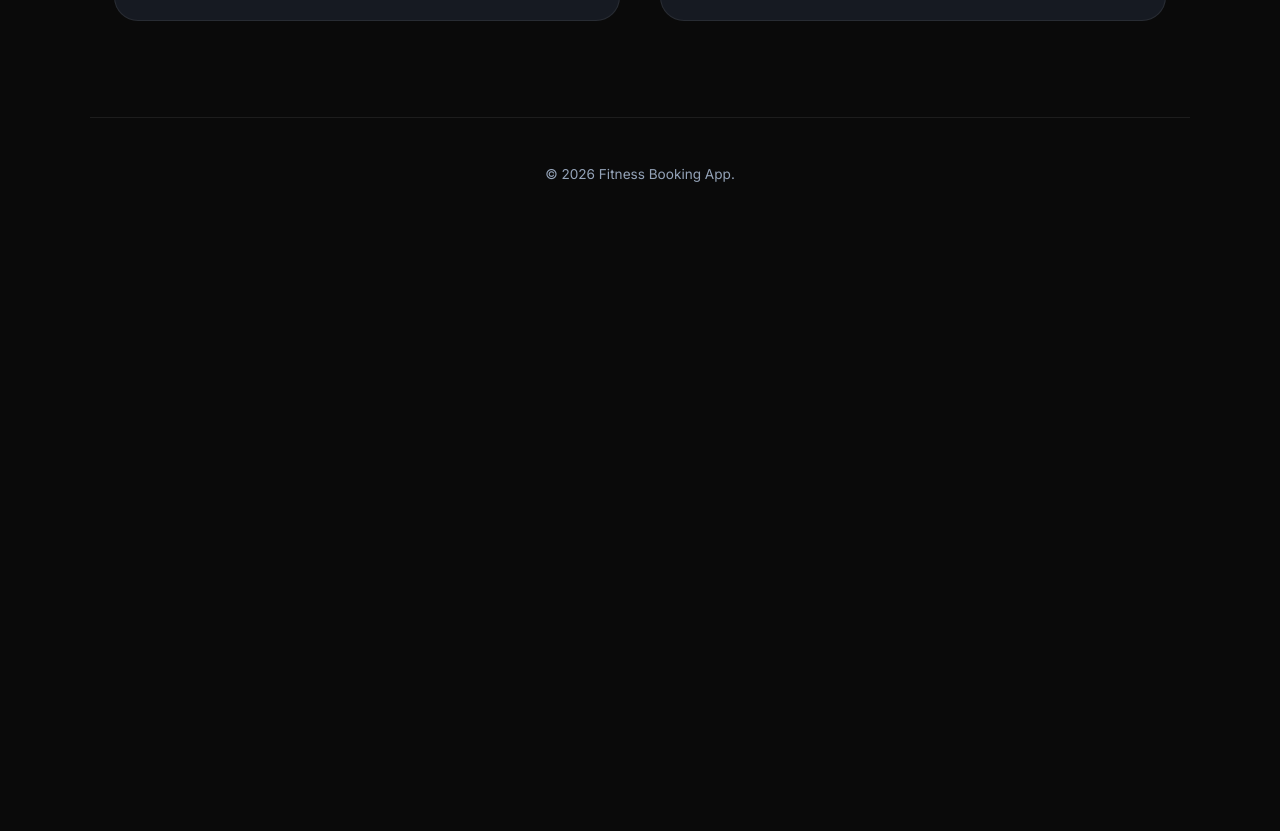
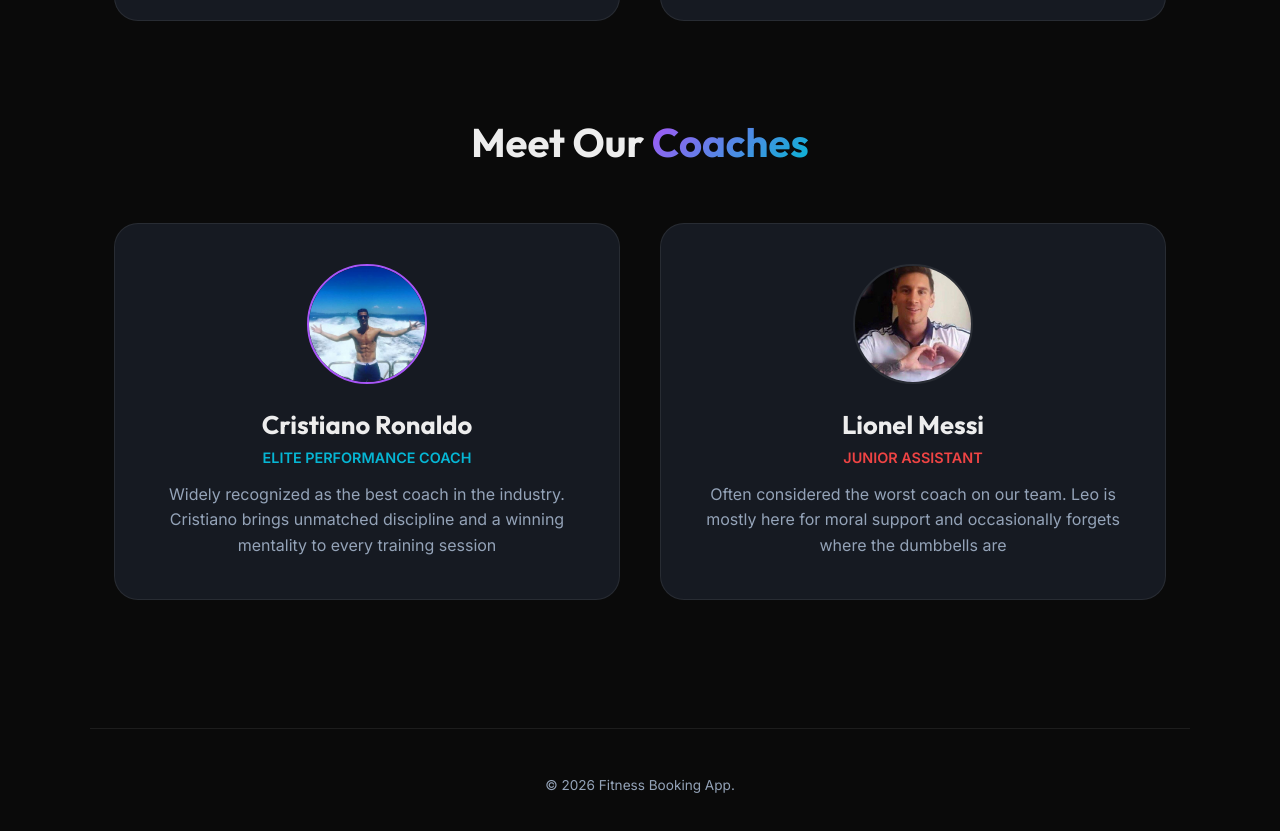
Before and after one commit to vladyslav-hordiienko3151134/SWD3_fitness_app, a Next.js app: page / in a window 1280 px wide. Shown: the part 1517-2348 px from the top of the page. Before the commit the page ends 1747 px from the top, so only its background shows below. Built offline with nearby package versions, Linux system fonts and the light colour scheme; no server answers.

Commit message:
added coaches section with profile images

```diff
--- a/src/app/page.js
+++ b/src/app/page.js
@@ -108,6 +108,51 @@
           )}
         </div>
       </div>
+
+      <div style={{ marginBottom: '8rem' }}>
+        <h2 style={{ fontSize: '2.5rem', marginBottom: '3.5rem', textAlign: 'center' }}>Meet Our <span className="neon">Coaches</span></h2>
+        <div style={{ display: 'grid', gridTemplateColumns: 'repeat(auto-fit, minmax(320px, 1fr))', gap: '2.5rem' }}>
+          <div className="card" style={{ textAlign: 'center' }}>
+            <div style={{ width: '120px', height: '120px', borderRadius: '60px', overflow: 'hidden', margin: '0 auto 1.5rem', border: '2px solid var(--primary)' }}>
+              <img
+                src="/images/coach1.jpeg"
+                alt="Cristiano Ronaldo"
+                style={{ width: '100%', height: '100%', objectFit: 'cover' }}
+                onError={(e) => {
+                  e.target.style.display = 'none';
+                  e.target.parentElement.style.background = 'var(--surface-alt)';
+                  e.target.parentElement.innerHTML = '<div style="display:grid;place-items:center;height:100%;font-weight:800;color:var(--primary)">CR7</div>';
+                }}
+              />
+            </div>
+            <h3 style={{ fontSize: '1.6rem', marginBottom: '0.5rem' }}>Cristiano Ronaldo</h3>
+            <p style={{ color: 'var(--accent)', fontWeight: '700', fontSize: '0.9rem', textTransform: 'uppercase', marginBottom: '1rem' }}>Elite Performance Coach</p>
+            <p style={{ color: 'var(--text-secondary)', lineHeight: '1.6' }}>
+              Widely recognized as the best coach in the industry. Cristiano brings unmatched discipline and a winning mentality to every training session
+            </p>
+          </div>
+
+          <div className="card" style={{ textAlign: 'center' }}>
+            <div style={{ width: '120px', height: '120px', borderRadius: '60px', overflow: 'hidden', margin: '0 auto 1.5rem', border: '2px solid var(--border)' }}>
+              <img
+                src="/images/coach2.jpeg"
+                alt="Lionel Messi"
+                style={{ width: '100%', height: '100%', objectFit: 'cover' }}
+                onError={(e) => {
+                  e.target.style.display = 'none';
+                  e.target.parentElement.style.background = 'var(--surface-alt)';
+                  e.target.parentElement.innerHTML = '<div style="display:grid;place-items:center;height:100%;font-weight:800;color:var(--text-secondary)">LM10</div>';
+                }}
+              />
+            </div>
+            <h3 style={{ fontSize: '1.6rem', marginBottom: '0.5rem' }}>Lionel Messi</h3>
+            <p style={{ color: '#ef4444', fontWeight: '700', fontSize: '0.9rem', textTransform: 'uppercase', marginBottom: '1rem' }}>Junior Assistant</p>
+            <p style={{ color: 'var(--text-secondary)', lineHeight: '1.6' }}>
+              Often considered the worst coach on our team. Leo is mostly here for moral support and occasionally forgets where the dumbbells are
+            </p>
+          </div>
+        </div>
+      </div>
     </div>
   );
 }
```
Also changed, not shown: public/images/coach1.jpeg (added), public/images/coach2.jpeg (added).
